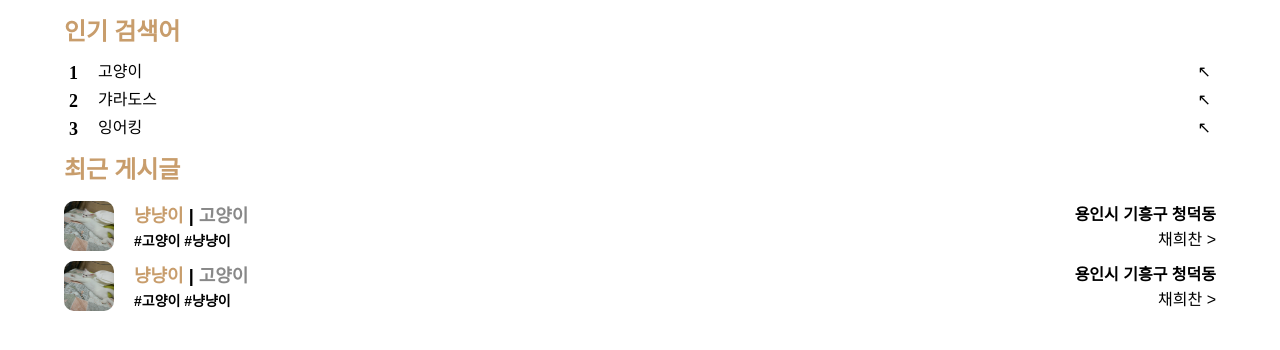
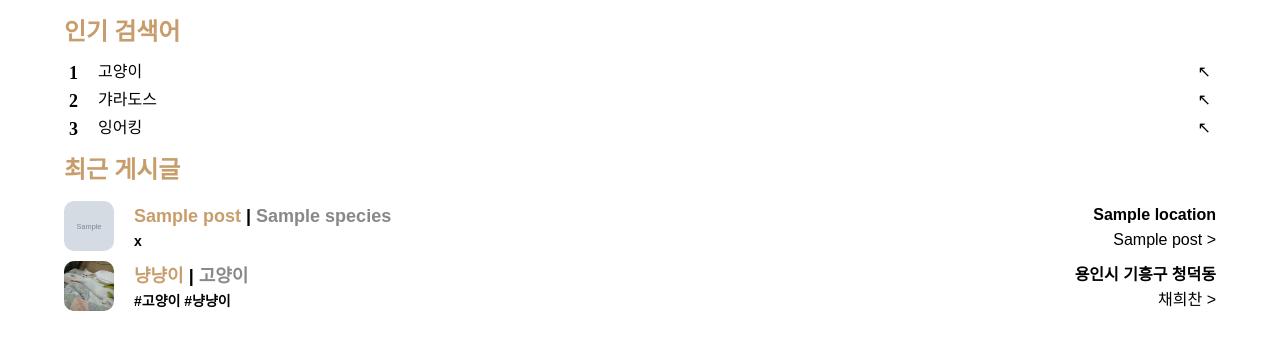
Before and after one commit to woojoung1217/Zootopia, a Django app: template Zootopia/Animal/templates/search.html in a window 1280 px wide. Shown: the part 62-412 px from the top of the page. Run offline with Django 3.2, Linux system fonts and the light colour scheme; the template is opened without the code that fills it: most values are stand-ins (such as "Sample title", 1, 10 or a date in 2020); grey boxes marked "Sample" are stand-in pictures.

Commit message:
[BE] 구현: 검색 페이지 최근글 read 기능 구현(희찬)

```diff
--- a/Zootopia/Animal/templates/search.html
+++ b/Zootopia/Animal/templates/search.html
@@ -61,25 +61,27 @@
         <p class="top-title">최근 게시글</p>
         <div class="recent-update-content">
           <!-- 최근 글 예시 시작 -->
+          {% for post in posts %}
           <div class="recent-post">
             <div class="recent-post-profile-area">
-              <img class="profile-img" src="{% static 'image/cat.jpg' %}" alt="고양이">
+              <img class="profile-img" src="{{ post.image.url }}" alt="고양이">
             </div>
             <div class="recent-post-left-area">
               <div class="recent-post-left-top-area">
-                <p class="animal-name">냥냥이</p>
+                <p class="animal-name">{{ post.name }}</p>
                 <p class="animal-border">|</p>
-                <p class="animal-species">고양이</p>
+                <p class="animal-species">{{ post.species }}</p>
               </div>
               <div class="recent-post-left-bottom-area">
-                <p class="hash-tag">#고양이 #냥냥이</p>
+                <p class="hash-tag">{{ post.hash_tag }}</p>
               </div>
             </div>
             <div class="recent-post-right-area">
-              <p class="location">용인시 기흥구 청덕동</p>
-              <p class="writer">채희찬 ></p>
+              <p class="location">{{ post.location}}</p>
+              <p class="writer">{{ post.name }} ></p>
             </div>
           </div>
+          {% endfor %}
           <!-- 최근 글 예시 끝 -->
           <!-- 최근 글 예시 시작 -->
           <div class="recent-post">
```
Also changed, not shown: Zootopia/Animal/views.py (+6 -2 lines).
